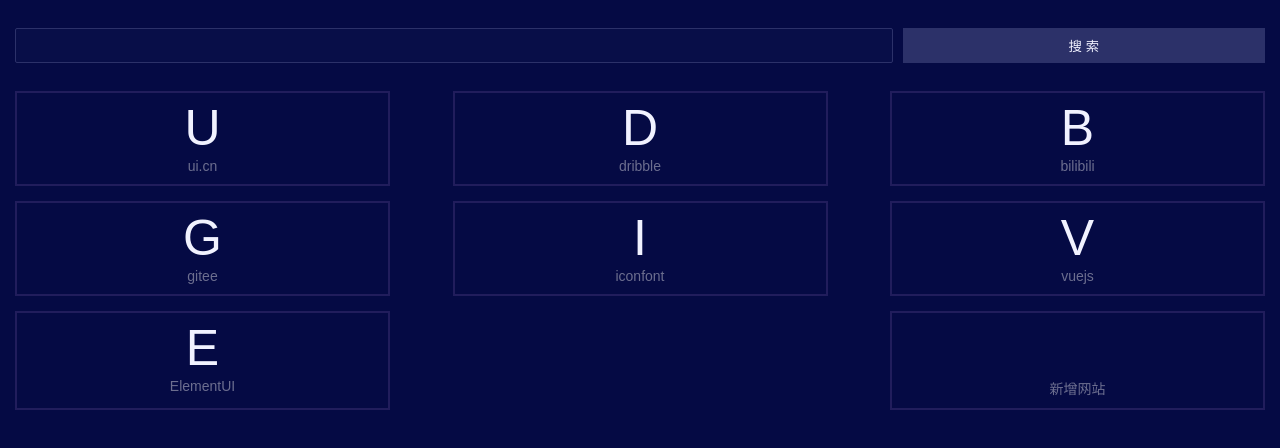
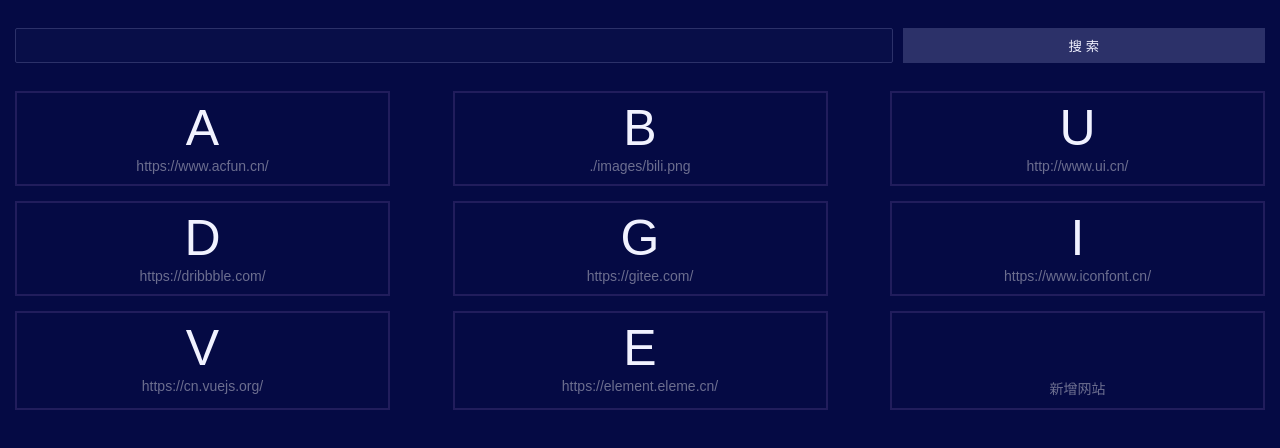
Before and after one commit to VIVIAN176/Ape-Navigation, a plain HTML site: page src/index.html in a window 1280 px wide. Drawn offline with nearby package versions, Linux system fonts and the light colour scheme.

Commit message:
准备变成动态hash渲染页面

```diff
--- a/src/index.html
+++ b/src/index.html
@@ -30,6 +30,25 @@
   <ul class="siteList">
     <li>
       <a
+        href="https://www.acfun.cn/">
+        <div class="site">
+          <div class="logo">A</div>
+          <div class="link">acfun.cn</div>
+        </div>
+      </a>
+    </li>
+    <li>
+      <a href="https://www.bilibili.com/">
+        <div class="site">
+          <div class="logo">
+            <img src="./images/bili.png" alt="">
+          </div>
+          <div class="link">bilibili</div>
+        </div>
+      </a>
+    </li>
+    <li>
+      <a
         href="http://www.ui.cn/">
         <div class="site">
           <div class="logo">U</div>
@@ -45,14 +64,7 @@
         </div>
       </a>
     </li>
-    <li>
-      <a href="https://www.bilibili.com/">
-      <div class="site">
-        <div class="logo">B</div>
-        <div class="link">bilibili</div>
-      </div>
-      </a>
-    </li>
+
     <li>
       <a href="https://gitee.com/">
       <div class="site">
@@ -78,14 +90,14 @@
       </a>
     </li>
     <li>
-      <a href="https://element.eleme.cn/#/">
+      <a href="https://element.eleme.cn/">
       <div class="site">
         <div class="logo">E</div>
         <div class="link">ElementUI</div>
       </div>
       </a>
     </li>
-    <li>
+    <li class="last">
       <div class="site">
         <div class="iconButton">
           <svg class="icon">
@@ -98,6 +110,7 @@
   </ul>
 </main>
 <script src="//at.alicdn.com/t/font_1580961_s7vrfpuzh2r.js"></script>
+<script src="https://cdn.bootcdn.net/ajax/libs/jquery/3.5.1/jquery.min.js"></script>
 <script src="main.js"></script>
 </body>
 
--- a/src/main.js
+++ b/src/main.js
@@ -0,0 +1,54 @@
+const $sieList = $('.siteList')
+const $lastLi = $sieList.find('li.last')
+
+
+const hasMap = [
+  {logo: 'A', logoType: 'text', url: 'https://www.acfun.cn/'},
+  {logo: 'B', logoType: 'img', url: './images/bili.png'},
+  {logo: 'U', logoType: 'text', url: 'http://www.ui.cn/'},
+  {logo: 'D', logoType: 'text', url: 'https://dribbble.com/'},
+  {logo: 'G', logoType: 'text', url: 'https://gitee.com/'},
+  {logo: 'I', logoType: 'text', url: 'https://www.iconfont.cn/'},
+  {logo: 'V', logoType: 'text', url: 'https://cn.vuejs.org/'},
+  {logo: 'E', logoType: 'text', url: 'https://element.eleme.cn/'},
+]
+
+console.log(hasMap)
+
+hasMap.forEach(node => {
+  const li = $(`<li>
+      <a
+        href="${node.url}">
+        <div class="site">
+          <div class="logo">${node.logo}</div>
+          <div class="link">${node.url}</div>
+        </div>
+      </a>
+    </li>`).insertBefore($lastLi)
+})
+
+$('.iconButton')
+  .on('click', () => {
+      let url = window.prompt('请问你要输入的网址是')
+      if (url.indexOf('http') !== 0) {
+        url = 'https://' + url
+      }
+      hasMap.push({
+        logo: url[0],
+        logoType: 'text',
+        url: url
+      })
+    })
+
+$sieList.find('li:not(.last)').remove()
+hasMap.forEach(node => {
+  const li = $(`<li>
+      <a
+        href="${node.url}">
+        <div class="site">
+          <div class="logo">${node.logo}</div>
+          <div class="link">${node.url}</div>
+        </div>
+      </a>
+    </li>`).insertBefore($lastLi)
+})
--- a/src/style.css
+++ b/src/style.css
@@ -86,7 +86,9 @@
   color: #f1f2ff;
 
 }
-
+.siteList .site > .logo img{
+  width: 100%;
+}
 .siteList .site > .link {
   margin-top: 5px;
   color: #6c6e8f;
```
Also changed, not shown: src/images/bili.png (added).
